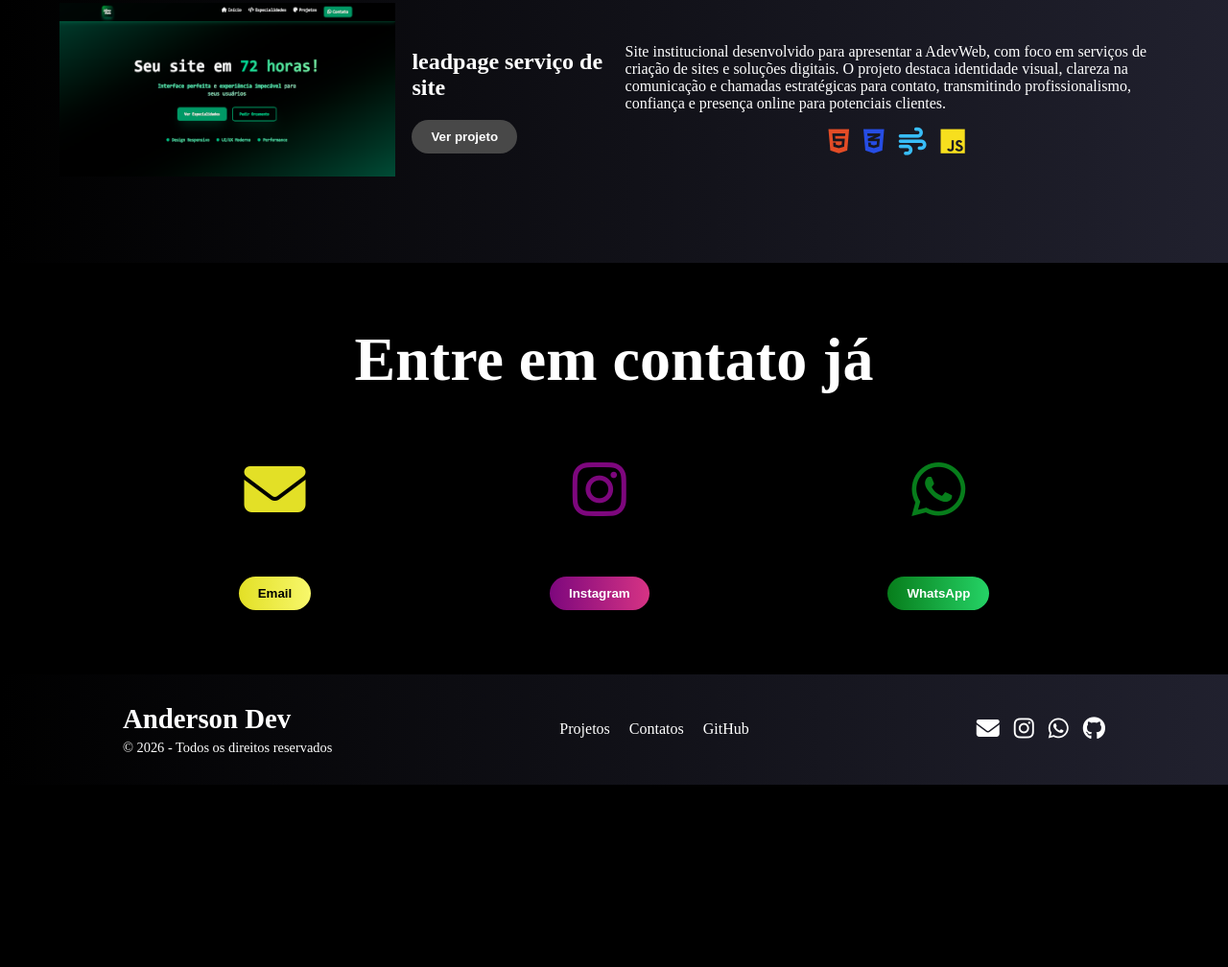
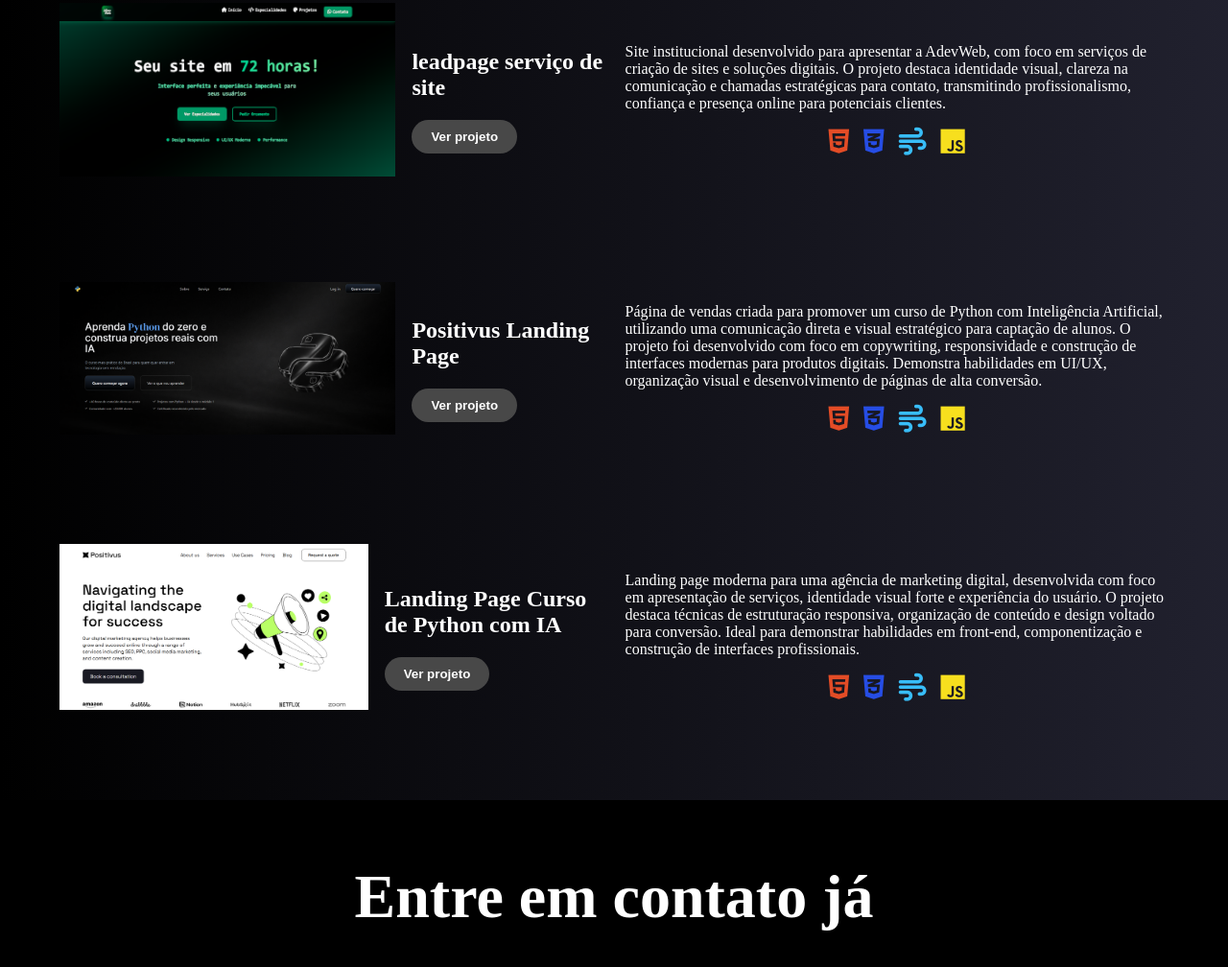
Before and after one commit to AndersonDevJava/portfolio, a plain HTML site: page index.html in a window 1280 px wide. Shown: the part 2320-3328 px from the top of the page at 96% size. Before the commit the page ends 3138 px from the top, so only its background shows below. Drawn offline with Linux system fonts and the light colour scheme.

Commit message:
Adicionando mais dois projetos

```diff
--- a/index.html
+++ b/index.html
@@ -245,6 +245,85 @@
               </div>
             </div>
           </div>
+
+          <!--Projeto 4 -->
+          <div class="container-padrao">
+            <div>
+              <div class="caixa-img">
+                <img src="photos/cta-aprenda-py.png" alt="site 72 horas" />
+              </div>
+              <div class="projeto-info">
+                <h2>Positivus Landing Page</h2>
+                <button>
+                  <a
+                    class="ver-projeto"
+                    href="https://andersondevjava.github.io/asimov-test-frontend-anderson/parte-2"
+                    target="_blank"
+                  >
+                    Ver projeto
+                  </a>
+                </button>
+              </div>
+            </div>
+
+            <!-- Lado direito: descrição + tecnologias -->
+            <div class="projeto-descricao">
+              <p>
+                Página de vendas criada para promover um curso de Python com Inteligência Artificial,
+                utilizando uma comunicação direta e visual estratégico para captação de alunos.
+                O projeto foi desenvolvido com foco em copywriting, responsividade e construção de
+                interfaces modernas para produtos digitais. Demonstra habilidades em UI/UX, organização visual
+                e desenvolvimento de páginas de alta conversão.
+              </p>
+
+              <div class="projeto-tecnologias">
+                <i class="fa-brands fa-html5"></i>
+                <i class="fa-brands fa-css3-alt"></i>
+                <i class="fa-solid fa-wind"></i>
+                <i class="fa-brands fa-js"></i>
+              </div>
+            </div>
+          </div>
+
+          <!--Projeto 5-->
+
+          <div class="container-padrao">
+            <div>
+              <div class="caixa-img">
+                <img src="photos/cta-positivus.png" alt="site 72 horas" />
+              </div>
+              <div class="projeto-info">
+                <h2>Landing Page Curso de Python com IA</h2>
+                <button>
+                  <a
+                    class="ver-projeto"
+                    href="https://andersondevjava.github.io/asimov-test-frontend-anderson/parte-1"
+                    target="_blank"
+                  >
+                    Ver projeto
+                  </a>
+                </button>
+              </div>
+            </div>
+
+            <!-- Lado direito: descrição + tecnologias -->
+            <div class="projeto-descricao">
+              <p>
+                Landing page moderna para uma agência de marketing digital, desenvolvida com foco
+                em apresentação de serviços, identidade visual forte e experiência do usuário.
+                O projeto destaca técnicas de estruturação responsiva, organização de conteúdo e
+                design voltado para conversão. Ideal para demonstrar habilidades em front-end,
+                componentização e construção de interfaces profissionais.
+              </p>
+
+              <div class="projeto-tecnologias">
+                <i class="fa-brands fa-html5"></i>
+                <i class="fa-brands fa-css3-alt"></i>
+                <i class="fa-solid fa-wind"></i>
+                <i class="fa-brands fa-js"></i>
+              </div>
+            </div>
+          </div>
         </section>
 
         <!-- -->
```
Also changed, not shown: photos/cta-aprenda-py.png (added), photos/cta-positivus.png (added).
